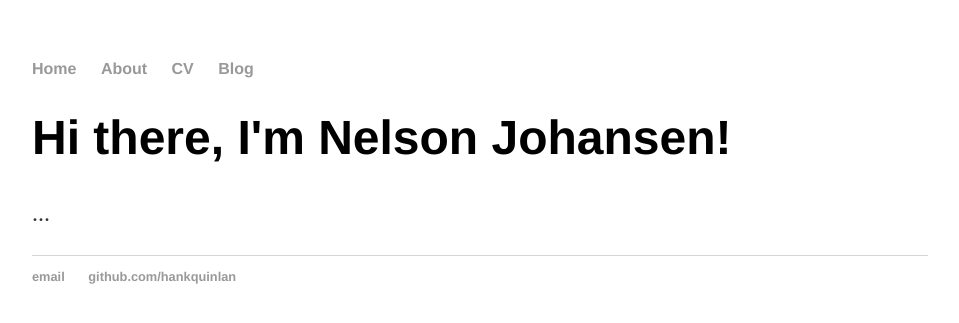
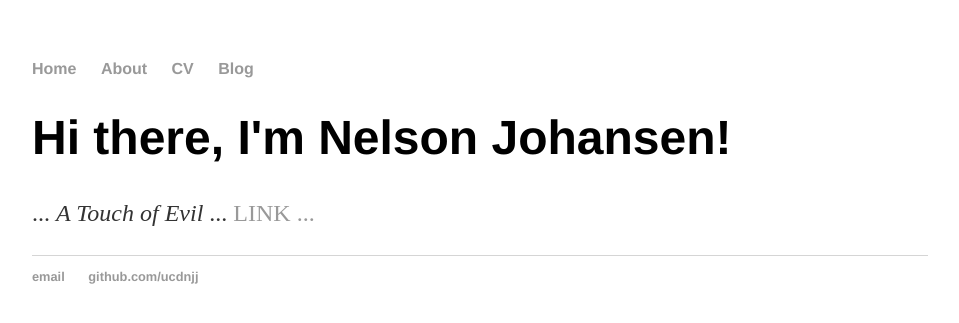
Before and after one commit to UCDNJJ/ucdnjj.github.io_old, a Jekyll site: the page built from index.html, in a window 1280 px wide. Shown: the top 323 px of the page, without its empty margins (160-1119 px from the left). Built offline with Jekyll 4.4.1, drawn with Linux system fonts in a browser that asks for light colours.

Commit message:
Update index.html

```diff
--- a/index.html
+++ b/index.html
@@ -1,30 +1,8 @@
-<!DOCTYPE html>
-<html>
-	<head>
-		<title>Nelson Johansen, PhD</title>
-		<!-- link to main stylesheet -->
-		<link rel="stylesheet" type="text/css" href="/css/main.css">
-	</head>
-	<body>
-		<nav>
-    		<ul>
-        		<li><a href="/">Home</a></li>
-	        	<li><a href="/about">About</a></li>
-        		<li><a href="/cv">CV</a></li>
-        		<li><a href="/blog">Blog</a></li>
-    		</ul>
-		</nav>
-		<div class="container">
-    		<div class="blurb">
-        		<h1>Hi there, I'm Nelson Johansen!</h1>
-				<p>...</a></p>
-    		</div><!-- /.blurb -->
-		</div><!-- /.container -->
-		<footer>
-    		<ul>
-        		<li><a href="mailto:njjohansen@ucdavis.edu">email</a></li>
-        		<li><a href="https://github.com/ucdnjj">github.com/hankquinlan</a></li>
-			</ul>
-		</footer>
-	</body>
-</html>
+---
+layout: default
+title: Nelson Johansen, PhD Student
+---
+<div class="blurb">
+	<h1>Hi there, I'm Nelson Johansen!</h1>
+	<p>... <em>A Touch of Evil</em> ... <a href="/about"> LINK ...</a></p>
+</div><!-- /.blurb -->
```
